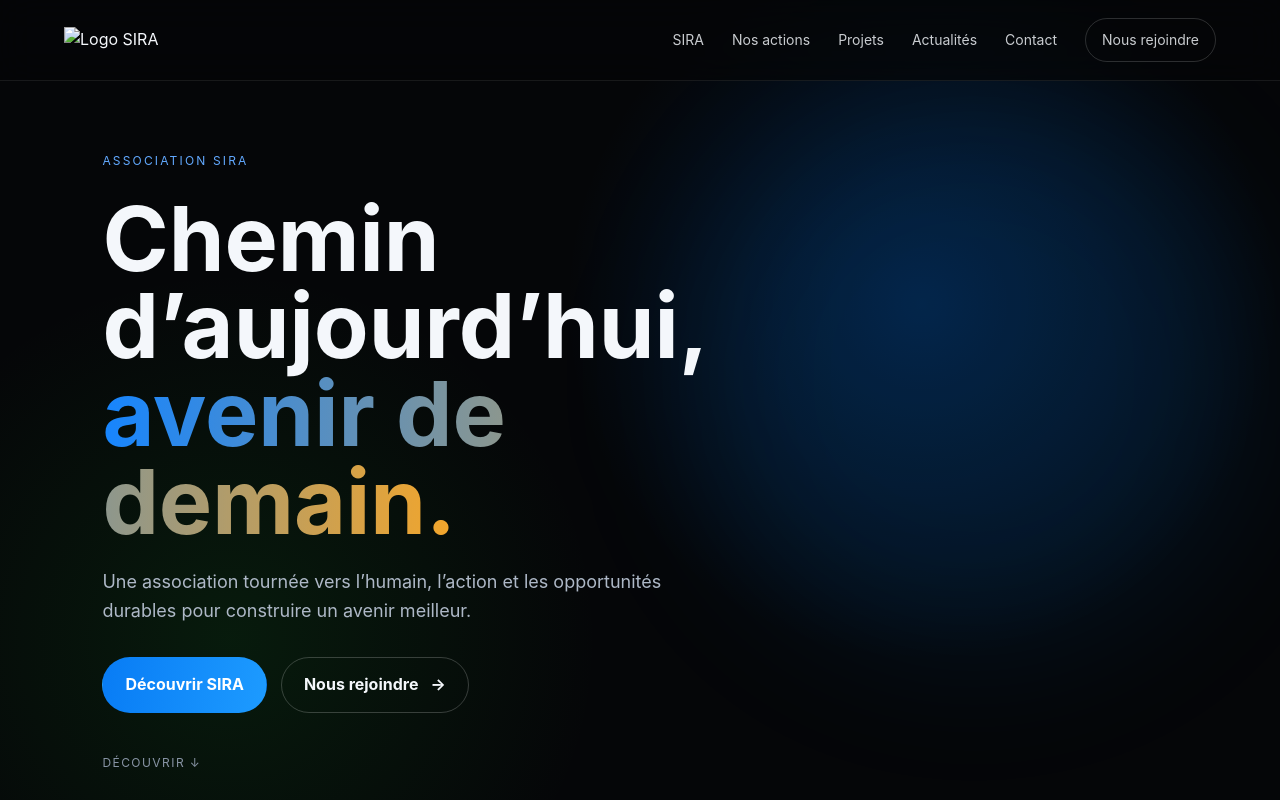
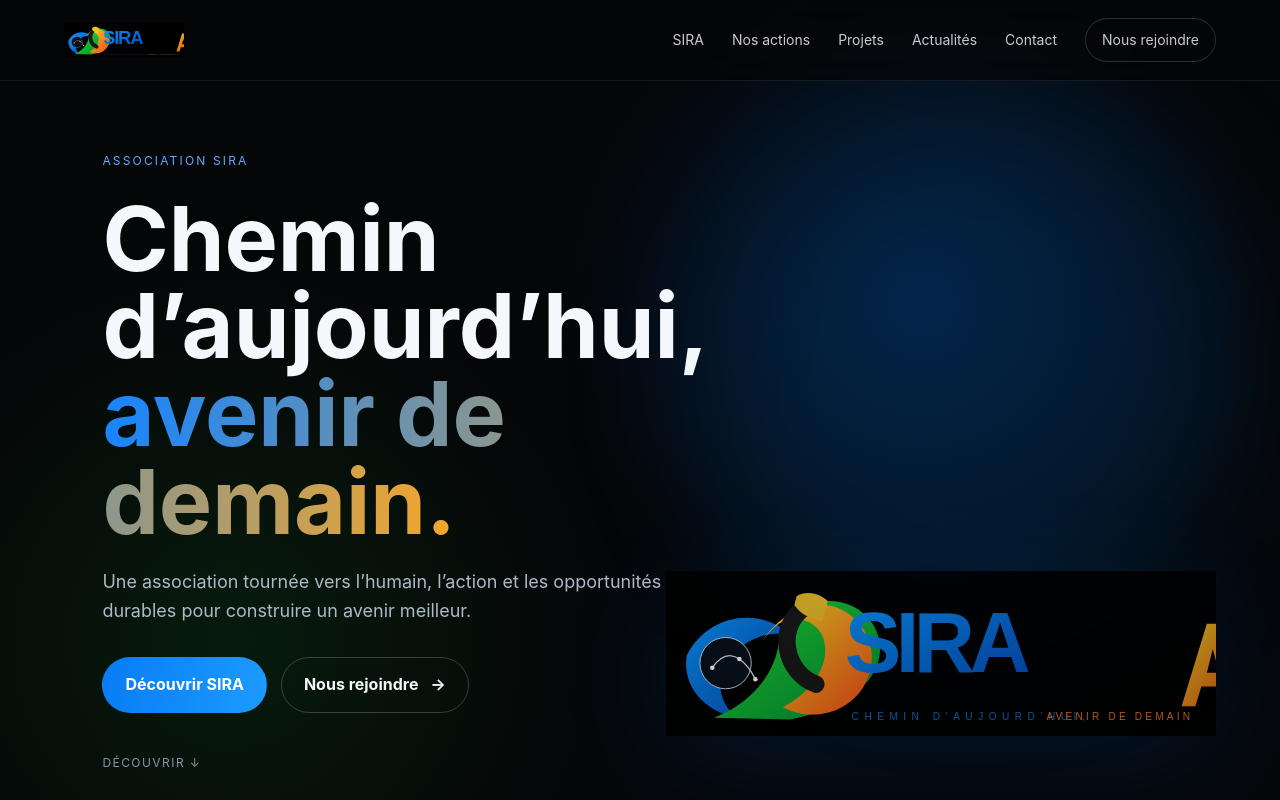
Before and after one commit to afiss859-eng/sira-website, a plain HTML site: page index.html in a window 1280 px wide. Shown: the top 800 px of the page. Drawn offline with Linux system fonts and the light colour scheme.

Commit message:
Corrige les références du logo pour la version web

```diff
--- a/index.html
+++ b/index.html
@@ -5,12 +5,12 @@
   <meta name="viewport" content="width=device-width, initial-scale=1" />
   <meta name="description" content="SIRA — Chemin d’aujourd’hui, avenir de demain." />
   <title>SIRA — Chemin d’aujourd’hui, avenir de demain</title>
-  <link rel="icon" href="assets/sira-logo.png" />
+  <link rel="icon" href="assets/sira-logo.svg" />
   <link rel="stylesheet" href="styles.css" />
 </head>
 <body>
   <header class="site-header" id="top">
-    <a class="brand" href="#top" aria-label="SIRA accueil"><img src="assets/sira-logo.png" alt="Logo SIRA" /></a>
+    <a class="brand" href="#top" aria-label="SIRA accueil"><img src="assets/sira-logo.svg" alt="Logo SIRA" /></a>
     <button class="menu-toggle" aria-label="Ouvrir le menu" aria-expanded="false">☰</button>
     <nav class="nav" aria-label="Navigation principale">
       <a href="#about">SIRA</a><a href="#actions">Nos actions</a><a href="#projects">Projets</a><a href="#news">Actualités</a><a href="#contact">Contact</a>
@@ -18,7 +18,7 @@
     </nav>
   </header>
   <main>
-    <section class="hero"><div class="hero-glow"></div><div class="hero-content"><span class="eyebrow">Association SIRA</span><h1>Chemin d’aujourd’hui,<br><span>avenir de demain.</span></h1><p>Une association tournée vers l’humain, l’action et les opportunités durables pour construire un avenir meilleur.</p><div class="hero-actions"><a class="btn primary" href="#about">Découvrir SIRA</a><a class="btn ghost" href="#join">Nous rejoindre <span>→</span></a></div></div><div class="hero-mark"><img src="assets/sira-logo.png" alt="" /></div><a class="scroll" href="#about">Découvrir <span>↓</span></a></section>
+    <section class="hero"><div class="hero-glow"></div><div class="hero-content"><span class="eyebrow">Association SIRA</span><h1>Chemin d’aujourd’hui,<br><span>avenir de demain.</span></h1><p>Une association tournée vers l’humain, l’action et les opportunités durables pour construire un avenir meilleur.</p><div class="hero-actions"><a class="btn primary" href="#about">Découvrir SIRA</a><a class="btn ghost" href="#join">Nous rejoindre <span>→</span></a></div></div><div class="hero-mark"><img src="assets/sira-logo.svg" alt="" /></div><a class="scroll" href="#about">Découvrir <span>↓</span></a></section>
     <section class="intro section" id="about"><div class="section-label">01 — À propos</div><div class="intro-grid"><div><h2>Transformer les idées<br>en <em>actions.</em></h2></div><div><p class="lead">SIRA porte une vision où chaque personne peut apprendre, participer, créer et contribuer au développement de sa communauté.</p><p>Notre plateforme institutionnelle présentera progressivement l’histoire de l’association, sa mission, ses valeurs, ses programmes et les résultats de ses actions.</p></div></div><div class="stats"><div><strong>01</strong><span>Une vision</span></div><div><strong>∞</strong><span>Des possibilités</span></div><div><strong>→</strong><span>Un avenir à construire</span></div></div></section>
     <section class="actions section" id="actions"><div class="section-label">02 — Nos actions</div><h2>Agir là où<br><em>ça compte.</em></h2><div class="cards"><article><span>01</span><h3>Éducation & formation</h3><p>Développer les connaissances, les compétences et l’accès aux opportunités.</p></article><article><span>02</span><h3>Jeunesse & autonomisation</h3><p>Encourager l’initiative, l’engagement et la capacité d’agir.</p></article><article><span>03</span><h3>Innovation & numérique</h3><p>Faire du numérique un levier d’apprentissage, de création et de développement.</p></article><article><span>04</span><h3>Développement durable</h3><p>Promouvoir des solutions utiles aux communautés et respectueuses de leur environnement.</p></article></div></section>
     <section class="projects section" id="projects"><div class="section-label">03 — Projets</div><div class="split-title"><h2>Du terrain<br>à l’<em>impact.</em></h2><p>Les projets SIRA seront présentés ici avec leurs objectifs, bénéficiaires, lieux, partenaires, résultats et actualités.</p></div><div class="project-placeholder"><div class="project-number">S</div><div><span>Prochainement</span><h3>Les projets de SIRA</h3><p>Une vitrine claire pour suivre nos initiatives et leurs résultats.</p></div><span class="arrow">↗</span></div></section>
@@ -26,7 +26,7 @@
     <section class="join" id="join"><div><span class="eyebrow">05 — Participer</span><h2>Construisons<br><em>ensemble.</em></h2><p>Devenir membre, bénévole, partenaire ou soutenir une action : chaque contribution compte.</p></div><a class="btn light" href="#contact">Rejoindre SIRA <span>→</span></a></section>
     <section class="contact section" id="contact"><div class="section-label">06 — Contact</div><div class="contact-grid"><div><h2>Parlons<br><em>d’avenir.</em></h2><p>Les coordonnées officielles de SIRA seront ajoutées ici.</p></div><form id="contact-form"><label>Nom<input name="name" required placeholder="Votre nom" /></label><label>E-mail<input type="email" name="email" required placeholder="vous@exemple.com" /></label><label>Message<textarea name="message" required placeholder="Votre message"></textarea></label><button class="btn primary" type="submit">Envoyer le message <span>→</span></button><p class="form-note" role="status"></p></form></div></section>
   </main>
-  <footer><div class="footer-brand"><img src="assets/sira-logo.png" alt="SIRA" /><p>Chemin d’aujourd’hui, avenir de demain.</p></div><div><span>SIRA</span><a href="#about">À propos</a><a href="#actions">Nos actions</a><a href="#projects">Projets</a></div><div><span>CONTACT</span><a href="#contact">Nous écrire</a><a href="#join">Nous rejoindre</a></div></footer>
+  <footer><div class="footer-brand"><img src="assets/sira-logo.svg" alt="SIRA" /><p>Chemin d’aujourd’hui, avenir de demain.</p></div><div><span>SIRA</span><a href="#about">À propos</a><a href="#actions">Nos actions</a><a href="#projects">Projets</a></div><div><span>CONTACT</span><a href="#contact">Nous écrire</a><a href="#join">Nous rejoindre</a></div></footer>
   <script src="app.js"></script>
 </body>
 </html>
```
